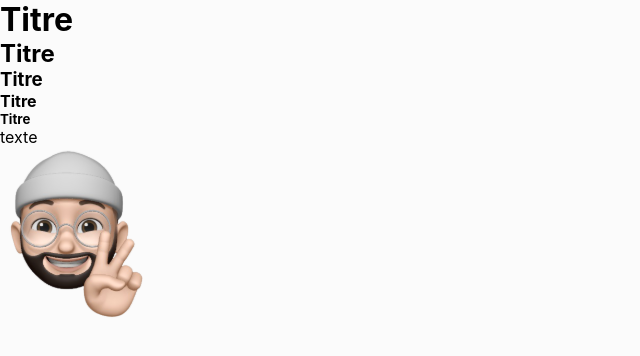
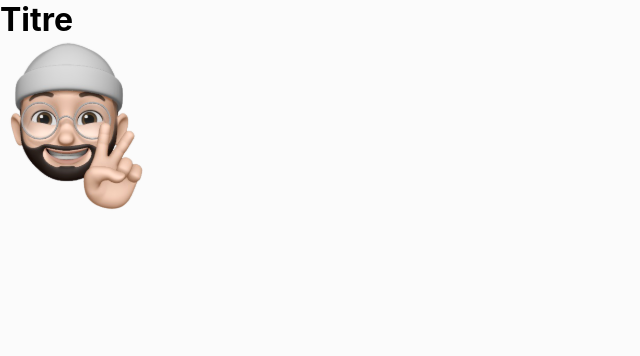
Before and after one commit to ClemOurs/main-portfolio, a Next.js app: page / in a window 1280 px wide. Shown: the top 356 px of the page, without its empty margins (0-640 px from the left). Built offline with nearby package versions, Linux system fonts and the light colour scheme.

Commit message:
:seedling: add files in pages folder

```diff
--- a/pages/index.js
+++ b/pages/index.js
@@ -7,11 +7,6 @@ export default function Home() {
     // </div>
     <div>
       <h1>Titre</h1>
-      <h2>Titre</h2>
-      <h3>Titre</h3>
-      <h4>Titre</h4>
-      <h5>Titre</h5>
-      <p>texte</p>
       <Image src={memojiPic} alt="my avatar making peace pose"/>
     </div>
   )
```
Also changed, not shown: pages/about.js (added, +7 -0 lines), pages/projects.js (added, +7 -0 lines), pages/contact.js (renamed from pages/contact/index.js).
